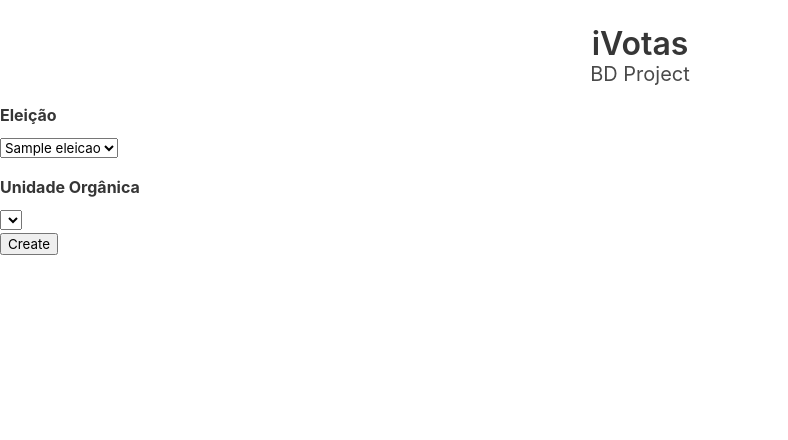
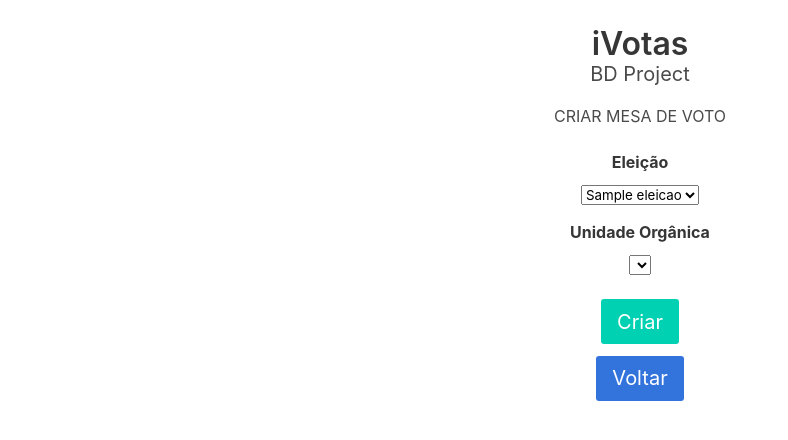
Before and after one commit to mmachado95/BD-project, a Flask app: page /manage_voting_table/create in a window 1280 px wide. Shown: the top 440 px of the page, without its empty margins (0-788 px from the left). Run offline with Flask 2, Linux system fonts and the light colour scheme; a database or web service that is not in the repository returns one stand-in record (values such as "Sample title"); data that the repository does not hold is empty; some libraries are stand-ins or nearby versions.

Commit message:
Styles manage voting table's pages.

```diff
--- a/ivotas/templates/voting_table_forms.html
+++ b/ivotas/templates/voting_table_forms.html
@@ -2,22 +2,28 @@
 {% from "_formhelpers.html" import render_field %}
 
 {% block content %}
+  <div class="container has-text-centered" style="margin-top:1.5%">
     {% if option == 1 %}
+      <p class="subtitle has-text-centered is-6">CRIAR MESA DE VOTO</p>
       <form method="post">
         <dl>
           {{ render_field(form.election) }}
           {{ render_field(form.organic_unit) }}
         </dl>
-      <p><input type="submit" value="Create">
+        <input type="submit" value="Criar" class="button is-primary is-medium" style="margin-top:2%"> <br>
+        <a href="{{ url_for('admin') }}" class="button is-link is-medium" style="margin-top:1%">Voltar</a>
       </form>
     {% elif option == 2 %}
+      <p class="subtitle has-text-centered is-6">ESCOLHER MESA DE VOTO</p>
       <form method="post">
         <dl>
           {{ render_field(form.voting_table) }}
         </dl>
-      <p><input type="submit" value="Choose">
+        <input type="submit" value="Escolher" class="button is-primary is-medium" style="margin-top:2%"> <br>
+        <a href="{{ url_for('admin') }}" class="button is-link is-medium" style="margin-top:1%">Voltar</a>
       </form>
     {% elif option == 3 %}
+      <p class="subtitle has-text-centered is-6">ALTERAR MESA DE VOTO</p>
       <form method="post">
         <dl>
           {{ render_field(form.election) }}
@@ -26,12 +32,14 @@
         <p><input type="submit" value="Change">
       </form>
     {% else %}
+      <p class="subtitle has-text-centered is-6">REMOVER MESA DE VOTO</p>
       <form method="post">
         <dl>
           {{ render_field(form.voting_table) }}
         </dl>
-      <p><input type="submit" value="Delete">
+        <input type="submit" value="Remover" class="button is-primary is-medium" style="margin-top:2%"> <br>
+        <a href="{{ url_for('admin') }}" class="button is-link is-medium" style="margin-top:1%">Voltar</a>
       </form>
     {% endif %}
-
+  </div>
 {% endblock %}
```
Also changed, not shown: ivotas/templates/manage_voting_table.html (+6 -5 lines). Lines whose indentation alone changed are shown as unchanged.
